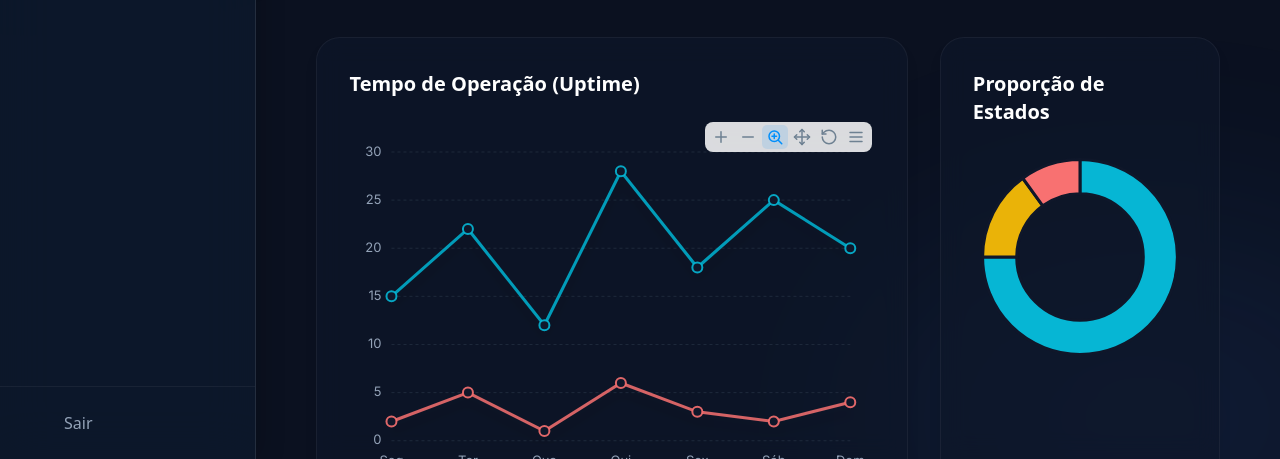
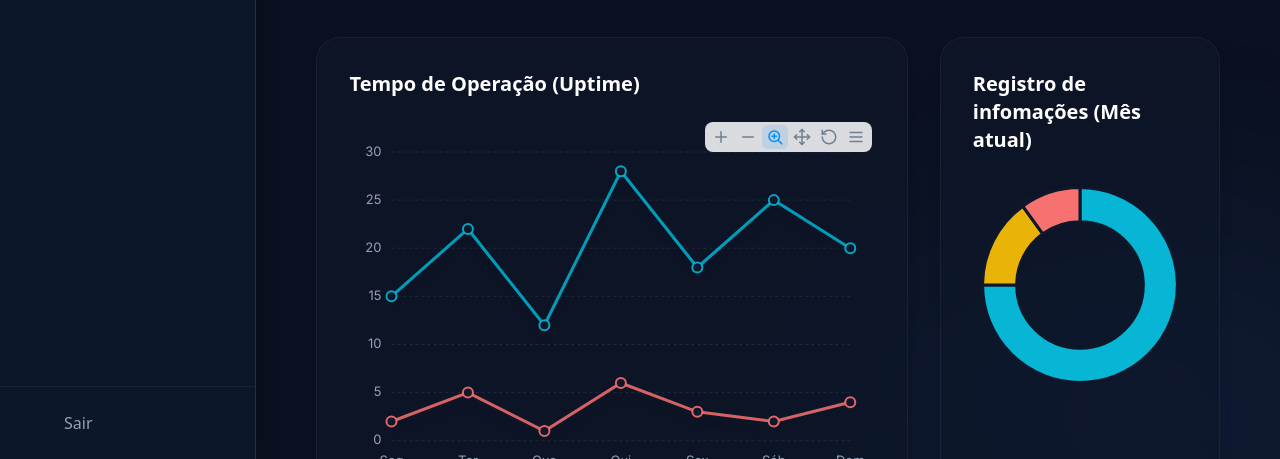
Before and after one commit to HenriqueSenai12/Vectra, a website: page frontend/tela_principal/painel_monitoramento.html in a window 1280 px wide. Shown: the part 341-800 px from the top of the page. Drawn offline with nearby package versions, Linux system fonts and the light colour scheme; some icons are missing.

Commit message:
update conexao html

```diff
--- a/frontend/tela_principal/dashboard.css
+++ b/frontend/tela_principal/dashboard.css
@@ -280,14 +280,25 @@ body {
 }
 
 /* Ajustes estruturais para evitar que os gráficos esmaguem */
-#line-chart,
-#donut-chart,
-#bar-chart {
+/* Gráficos de Linha e Barra esticam para preencher o espaço */
+#line-chart, #bar-chart {
     position: relative !important;
     z-index: 50 !important;
     display: block !important;
     width: 100% !important;
     min-height: 280px !important;
+    background: transparent !important;
+}
+
+/* Gráfico de Rosca (Donut) com alinhamento centralizado */
+#donut-chart {
+    position: relative !important;
+    z-index: 50 !important;
+    display: flex !important;
+    align-items: center; /* Centraliza verticalmente */
+    justify-content: center; /* Centraliza horizontalmente */
+    width: 100% !important;
+    min-height: 250px !important; /* Altura um pouco menor que os demais */
     background: transparent !important;
 }
 
--- a/frontend/tela_principal/painel_monitoramento.html
+++ b/frontend/tela_principal/painel_monitoramento.html
@@ -61,7 +61,7 @@
             </div>
 
             <nav class="flex-1 py-6 flex flex-col gap-2 px-3 overflow-y-auto overflow-x-hidden no-scrollbar">
-                <a href="#" class="sidebar-item text-slate-400 hover:text-vectra-light hover:bg-vectra-light/10 flex items-center p-3 rounded-xl relative group transition-all duration-300">
+                <a href="painel_principal.html" class="sidebar-item text-slate-400 hover:text-vectra-light hover:bg-vectra-light/10 flex items-center p-3 rounded-xl relative group transition-all duration-300">
                     <div class="absolute left-0 w-1 h-8 bg-vectra-light rounded-r-md shadow-[0_0_10px_#4FA3FF] opacity-0 group-hover:opacity-100 transition-opacity duration-300"></div>
                     <i class="ph ph-house text-2xl min-w-[24px]"></i>
                     <span class="sidebar-text ml-4 font-medium whitespace-nowrap transition-opacity duration-300">Home</span>
@@ -192,8 +192,8 @@
                         </div>
                     </div>
 
-                    <div class="col-span-1 glass-panel rounded-3xl p-4 lg:p-8 shadow-lg flex flex-col min-h-[350px] lg:h-[500px]">
-                        <h2 class="text-lg lg:text-xl font-semibold text-white mb-4 lg:mb-6 shrink-0">Proporção de Estados</h2>
+                    <div class="col-span-1 glass-panel rounded-3xl p-4 lg:p-8 shadow-lg flex flex-col min-h-[250px] lg:h-[500px]">
+                        <h2 class="text-lg lg:text-xl font-semibold text-white mb-4 lg:mb-6 shrink-0">Registro de infomações (Mês atual)</h2>
                         <div class="w-full flex-1 min-h-0 flex items-center justify-center relative">
                             <div id="donut-chart" class="absolute inset-0 w-full h-full flex items-center justify-center"></div>
                         </div>
```
Also changed, not shown: frontend/tela_principal/painel_Principal.html (+1 -1 lines), frontend/tela_principal/painel_controle.html (+1 -1 lines).
